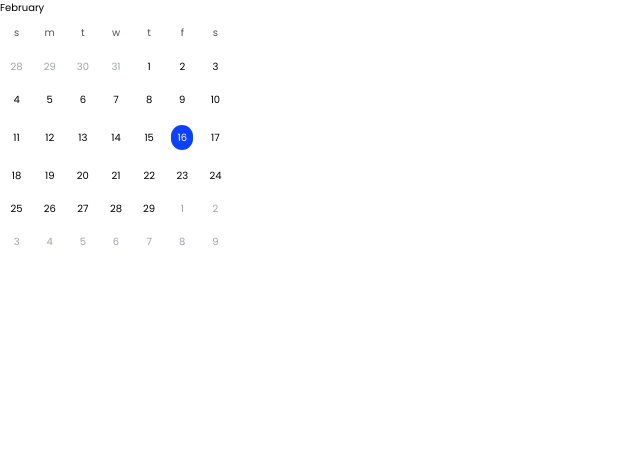
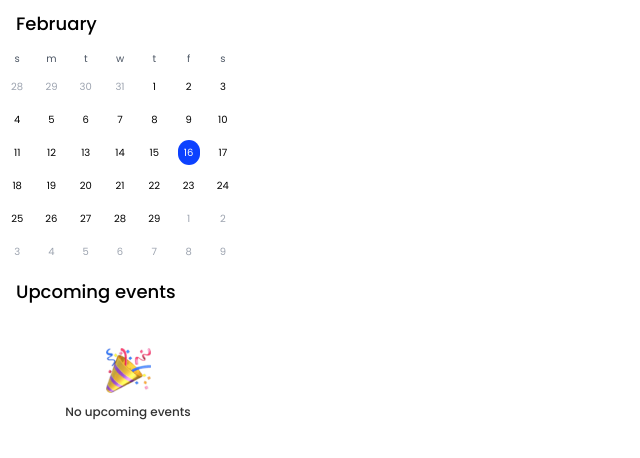
Before and after one commit to elnurnabivi/calendar-app, a React (Vite) app: page / in a window 1280 px wide. Shown: the top 458 px of the page, without its empty margins (0-640 px from the left). Built offline with nearby package versions, Linux system fonts and the light colour scheme.

Commit message:
added new section

```diff
--- a/src/App.tsx
+++ b/src/App.tsx
@@ -3,20 +3,24 @@
 import dayjs from "dayjs";
 import { generateDate } from "./components/CalendarBox";
 import Cn from "./components/Cn";
+import Celebrate from "../src/assets/celebrate.png";
 
 function App() {
   console.log(generateDate());
   const days = ["s", "m", "t", "w", "t", "f", "s"];
   return (
     <>
-      <div className="w-[232px] h-[198px]">
-        <div>{dayjs().format("MMMM")}</div>
-        <div className="flex grid grid-cols-7">
+      <div className=" w-[240px]">
+        <div className="ml-[16px] my-[10px] text-[18px] font-medium">
+          {dayjs().format("MMMM")}
+        </div>
+        <div className=" ">
+          <div className="flex grid grid-cols-7 ">
             {days.map((day, index) => {
               return (
                 <h1
                   key={index}
-                className="h-14 grid place-content-center text-gray-600 "
+                  className=" grid place-content-center text-gray-600 p-[4px]"
                 >
                   {day}
                 </h1>
@@ -27,16 +31,14 @@ function App() {
             {/* <CalendarBox /> */}
             {generateDate().map(({ date, currentMonth, today }, index) => {
               return (
-              <div
-                key={index}
-                className="grid place-content-center p-[9px] text-[#000000]"
-              >
+                <div key={index} className="grid place-content-center p-[4px] ">
                   <h1
                     className={Cn(
-                    currentMonth ? "" : "text-gray-400",
+                      currentMonth ? "" : "text-gray-400 ",
                       today
                         ? " text-white bg-[#0C41FF] inline-block h-[25px] w-[22px] rounded-full flex items-center justify-center "
-                      : ""
+                        : "",
+                      " transition-all hover:cursor-pointer hover:bg-black hover:text-white h-[25px] w-[22px] rounded-full flex items-center justify-center "
                     )}
                   >
                     {date.date()}
@@ -44,7 +46,23 @@ function App() {
                 </div>
               );
             })}
-        </div>{" "}
+          </div>
+        </div>
+      </div>
+      <div className="pl-[16px] w-[240px]">
+        <div className="  my-[10px] text-[18px] font-medium">
+          Upcoming events
+        </div>
+
+        <div className="flex flex-col justify-center items-center">
+          <img
+            src={Celebrate}
+            className="h-[45px] w-[45px] mt-[33px] mb-[10px]"
+          />
+          <div className="text-[12px] text-[#333333] font-medium">
+            No upcoming events
+          </div>
+        </div>
       </div>
     </>
   );
```
Also changed, not shown: src/assets/celebrate.png (added). Lines whose indentation alone changed are shown as unchanged.
